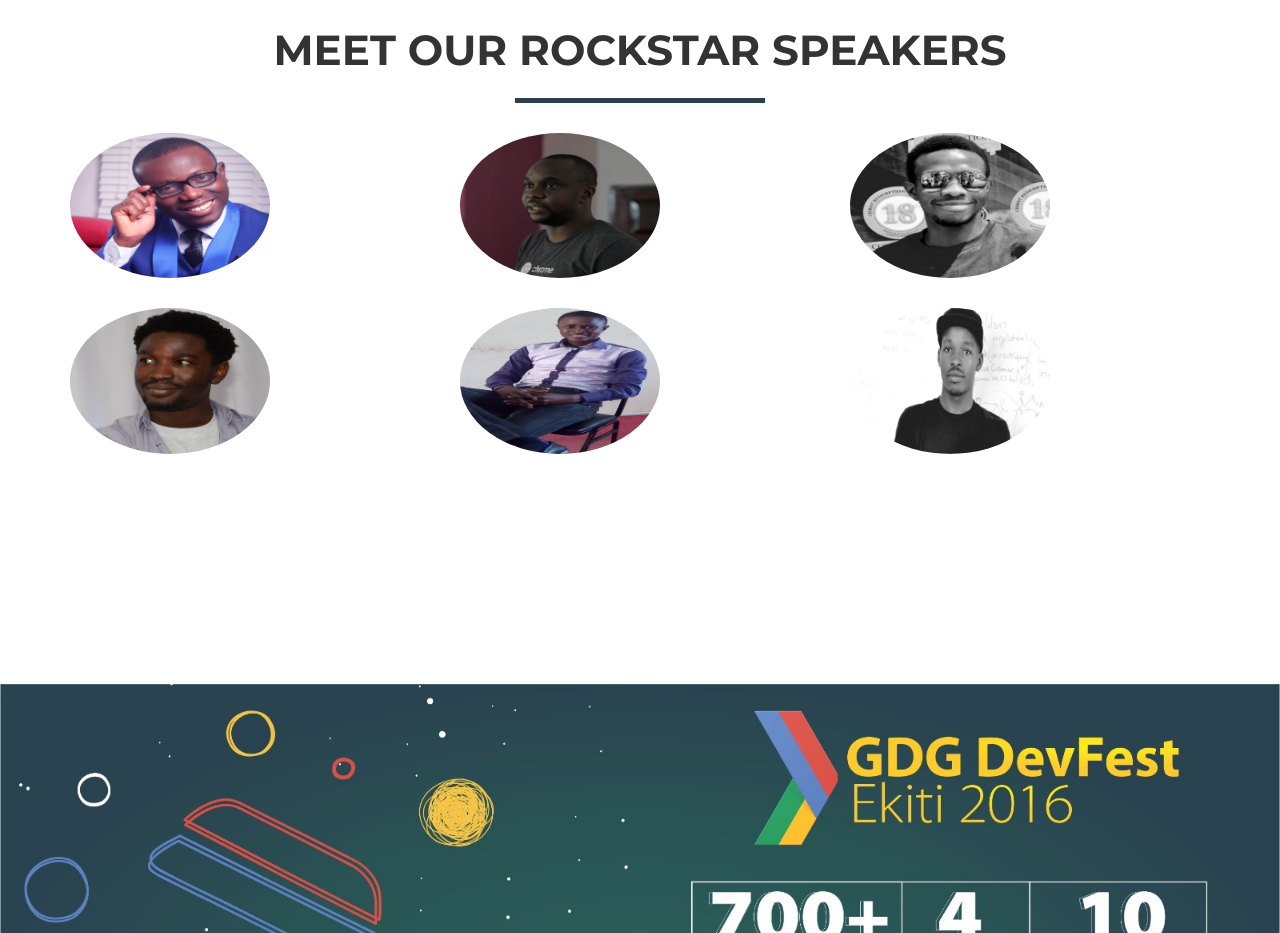
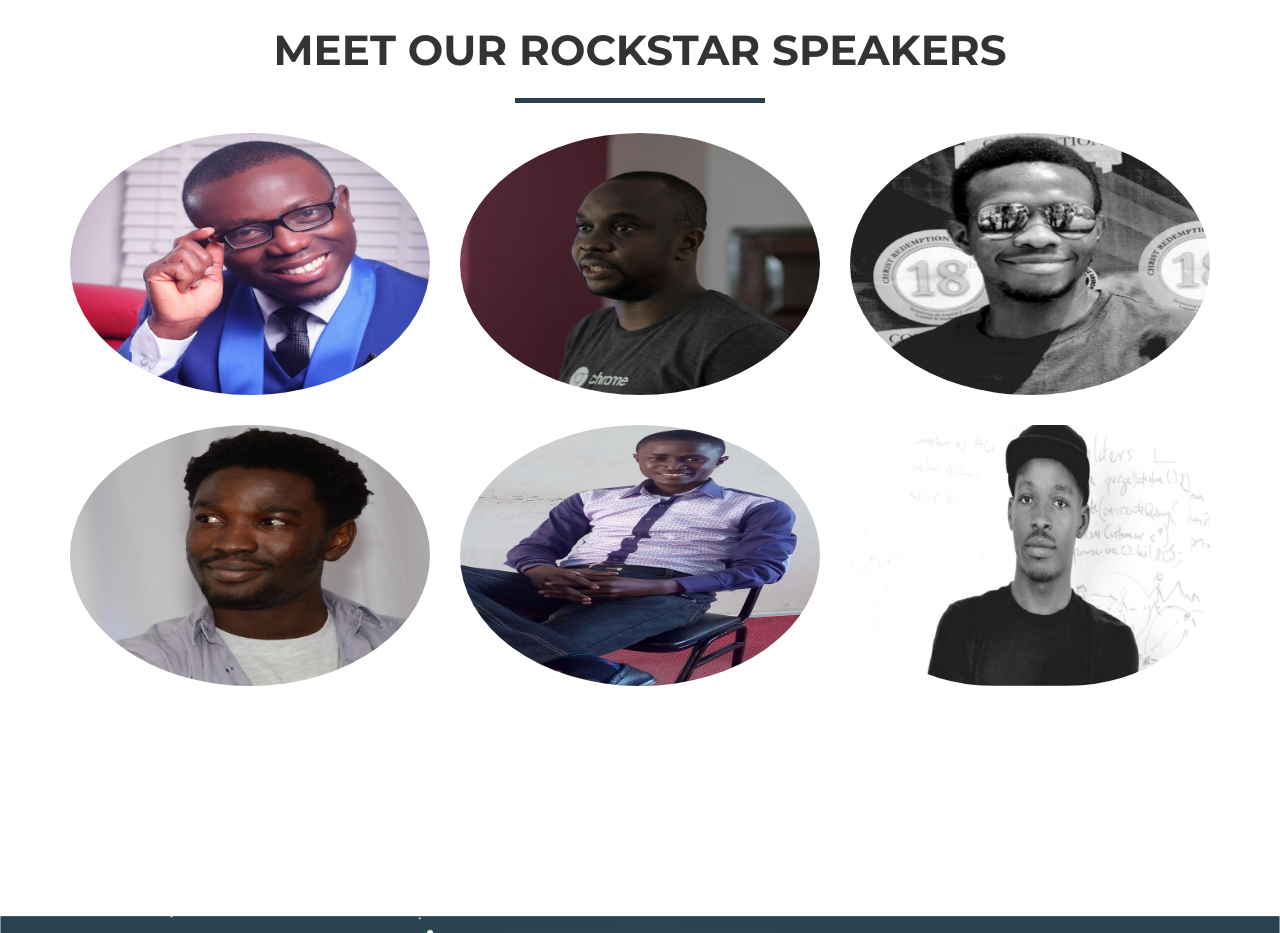
Before and after one commit to devfestekiti2016/devfestekiti2016, a website: page index.html in a window 1280 px wide. Shown: the part 1580-2513 px from the top of the page. Drawn offline with nearby package versions, Linux system fonts and the light colour scheme; some packages are replaced by stand-ins of ours.

Commit message:
initial commit

```diff
--- a/index.html
+++ b/index.html
@@ -164,7 +164,7 @@
                                 <i class="fa fa-search-plus fa-3x"></i>
                             </div>
                         </div>
-                        <img src="img/portfolio/charles.jpg" class="img-responsive" alt="charles" width=200 height=200 style="border-radius:50%;">
+                        <img src="img/portfolio/charles.jpg" class="img-responsive" alt="charles" style="border-radius:50%;">
                     </a>
                 </div>
                 <div class="col-sm-4 portfolio-item">
@@ -174,7 +174,7 @@
                                 <i class="fa fa-search-plus fa-3x"></i>
                             </div>
                         </div>
-                        <img src="img/portfolio/aniedi.jpg" class="img-responsive" alt="aniedi" width=200 height=200 style="border-radius:50%;">
+                        <img src="img/portfolio/aniedi.jpg" class="img-responsive" alt="aniedi" style="border-radius:50%;">
                     </a>
                 </div>
                 <div class="col-sm-4 portfolio-item">
@@ -184,7 +184,7 @@
                                 <i class="fa fa-search-plus fa-3x"></i>
                             </div>
                         </div>
-                        <img src="img/portfolio/muyide.jpeg" class="img-responsive" alt="muyide" width=200 height=200 style="border-radius:50%;">
+                        <img src="img/portfolio/muyide.jpeg" class="img-responsive" alt="muyide" style="border-radius:50%;">
                     </a>
                 </div>
                 <div class="col-sm-4 portfolio-item">
@@ -194,7 +194,7 @@
                                 <i class="fa fa-search-plus fa-3x"></i>
                             </div>
                         </div>
-                        <img src="img/portfolio/toki.jpg" class="img-responsive" alt="toki" width=200 height=200 style="border-radius:50%;">
+                        <img src="img/portfolio/toki.jpg" class="img-responsive" alt="toki" style="border-radius:50%;">
                     </a>
                 </div>
                 <div class="col-sm-4 portfolio-item">
@@ -204,9 +204,12 @@
                                 <i class="fa fa-search-plus fa-3x"></i>
                             </div>
                         </div>
-                        <img src="img/portfolio/rotimi.jpeg" class="img-responsive" alt="rotimi" width=200 height=200 style="border-radius:50%;">
+                        <img src="img/portfolio/rotimi.jpeg" class="img-responsive" alt="rotimi" style="border-radius:50%;">
                     </a>
                 </div>
+
+
+
 
 
 
@@ -218,7 +221,7 @@
                                 <i class="fa fa-search-plus fa-3x"></i>
                             </div>
                         </div>
-                        <img src="img/portfolio/sayo.jpg" class="img-responsive" alt="sayo" width=200 height=200 style="border-radius:50%;">
+                        <img src="img/portfolio/sayo.jpg" class="img-responsive" alt="sayo" style="border-radius:40%;">
                     </a>
                 </div>
             </div>
```
